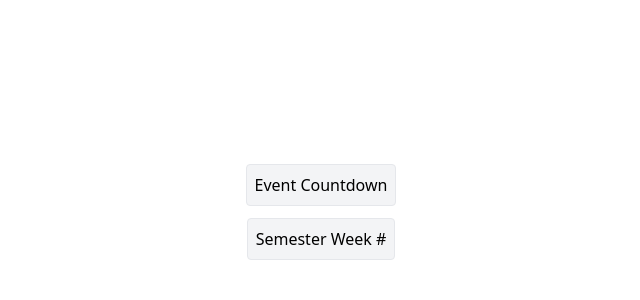
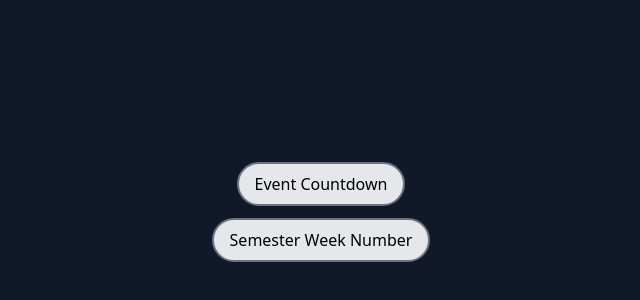
Before and after one commit to TusharW4ni/notion-widgets, a Nuxt app: page / in a window 1280 px wide. Shown: the part 188-488 px from the top of the page, without its empty margins (319-959 px from the left). Built offline with nearby package versions, Linux system fonts and the light colour scheme.

Commit message:
simplified navigation code and made homepage dark themed

```diff
--- a/pages/index.vue
+++ b/pages/index.vue
@@ -1,25 +1,24 @@
 <script setup>
-async function navigateToEventCounter() {
-  await navigateTo("/event-countdown");
-}
-async function navigateToSemesterWeekNum() {
-  await navigateTo("/semester-week-num");
+async function nav(str) {
+  await navigateTo(`/${str}`);
 }
 </script>
 
 <template>
-  <div class="flex flex-col space-y-3 h-screen justify-center items-center">
+  <div
+    class="flex flex-col space-y-3 justify-center items-center h-w-screen h-screen bg-gray-900 text-white"
+  >
     <button
-      v-on:click="navigateToEventCounter()"
-      class="border p-2 rounded bg-gray-100 hover:bg-gray-300 hover:shadow-lg"
+      class="border-2 border-gray-500 px-4 py-2 rounded-full text-black bg-gray-200 hover:bg-gray-500 hover:text-white hover:border-white"
+      @click="nav(`event-countdown`)"
     >
       Event Countdown
     </button>
     <button
-      v-on:click="navigateToSemesterWeekNum()"
-      class="border p-2 rounded bg-gray-100 hover:bg-gray-300 hover:shadow-lg"
+      class="border-2 border-gray-500 px-4 py-2 rounded-full text-black bg-gray-200 hover:bg-gray-500 hover:text-white hover:border-white"
+      @click="nav(`semester-week-num`)"
     >
-      Semester Week #
+      Semester Week Number
     </button>
   </div>
 </template>
```
